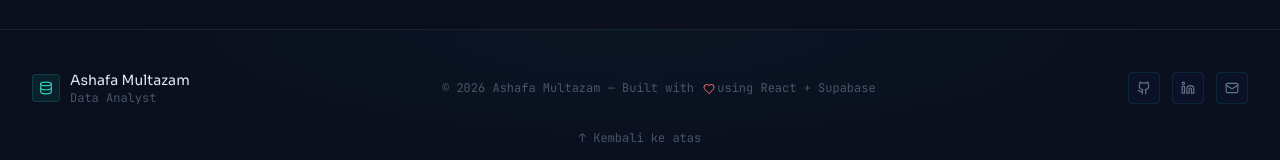
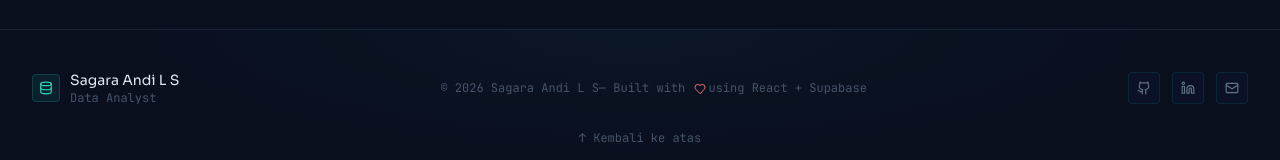
Before and after one commit to SagaraAndiLS/Sagara-Portofolio, a React (Vite) app: page / in a window 1280 px wide. Shown: the part 7258-7418 px from the top of the page. Built offline with nearby package versions, Linux system fonts and the light colour scheme; no server answers; the database is empty.

Commit message:
Update Footer.jsx

```diff
--- a/src/components/Footer.jsx
+++ b/src/components/Footer.jsx
@@ -16,14 +16,14 @@ export default function Footer() {
               <Database className="w-3.5 h-3.5 text-teal-400" />
             </div>
             <div>
-              <p className="font-display font-700 text-sm text-slate-200">Ashafa Multazam</p>
+              <p className="font-display font-700 text-sm text-slate-200">Sagara Andi L S</p>
               <p className="font-mono text-xs text-slate-600">Data Analyst</p>
             </div>
           </div>
 
           {/* Center text */}
           <p className="text-slate-600 text-xs font-mono text-center">
-            © {year} Ashafa Multazam — Built with{' '}
+            © {year} Sagara Andi L S— Built with{' '}
             <Heart className="inline w-3 h-3 text-red-400 mx-0.5" />
             using React + Supabase
           </p>
```
